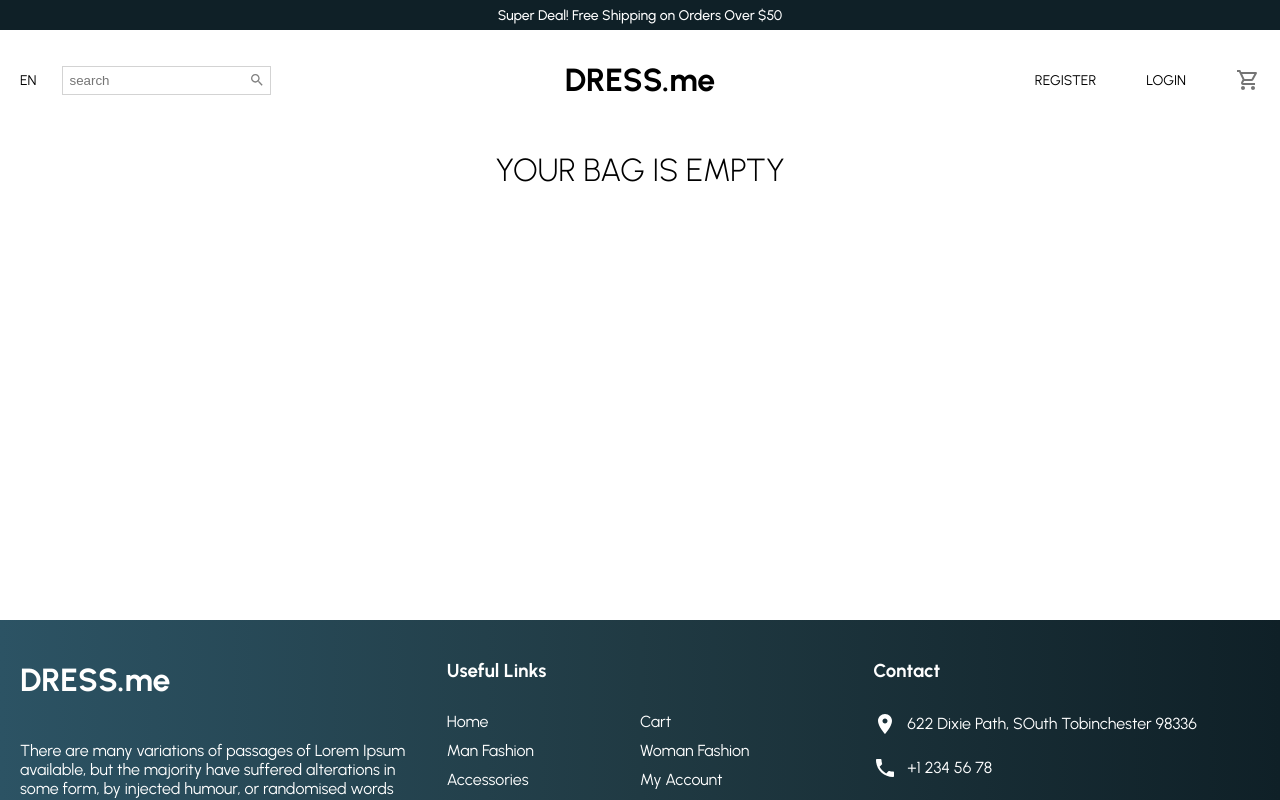
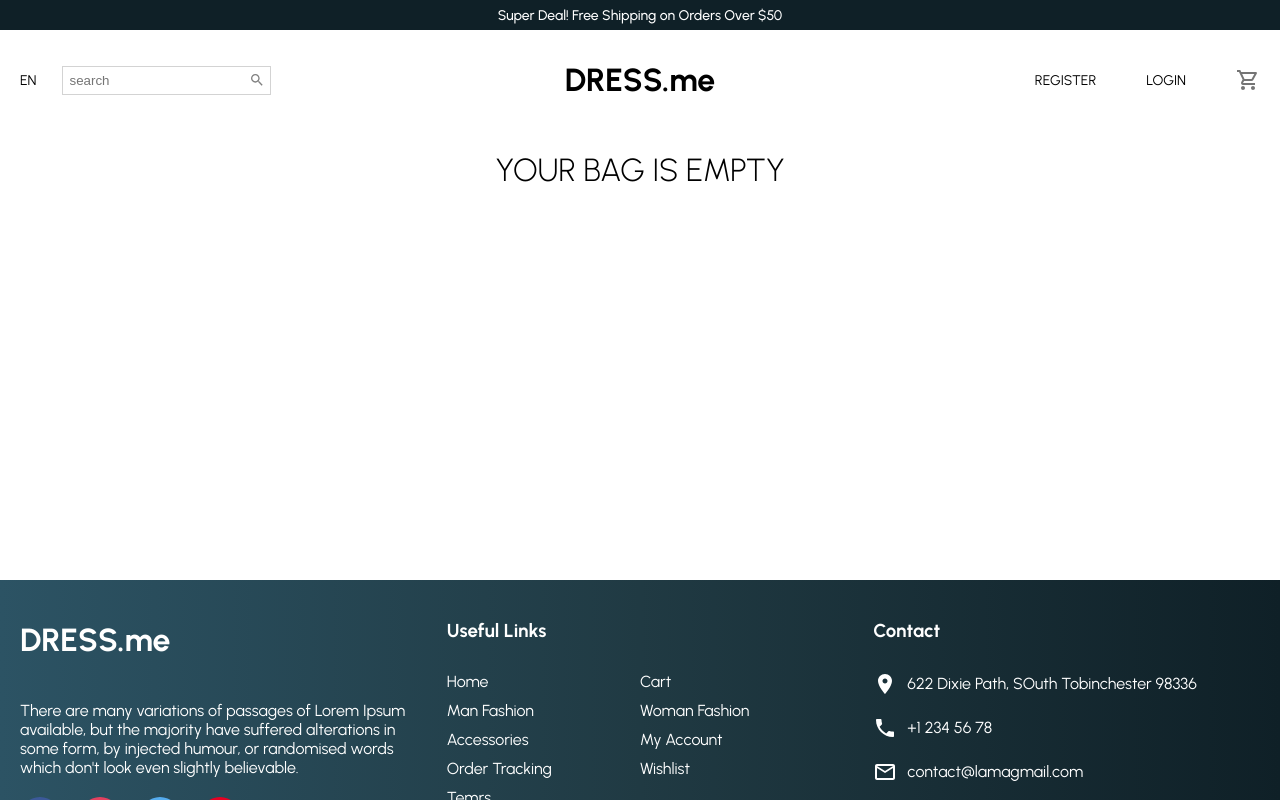
Before and after one commit to Roberto-1998/react-ecommerce, a React (Create React App) app: page /cart in a window 1280 px wide. Shown: the top 800 px of the page. Built offline with nearby package versions, Linux system fonts and the light colour scheme; grey boxes are pictures that could not be loaded.

Commit message:
[add] changes to production

```diff
--- a/public/index.html
+++ b/public/index.html
@@ -11,6 +11,7 @@
 
     <link rel="shortcut icon" href="./assets/images/store.png" type="image/x-icon">
 
+
     <link href="https://fonts.googleapis.com/css2?family=Urbanist:ital,wght@0,100;0,200;0,300;0,400;0,500;0,600;0,700;0,800;0,900;1,100;1,200;1,300;1,400;1,500;1,600;1,700;1,800;1,900&display=swap" rel="stylesheet">
 
     <link rel="manifest" href="%PUBLIC_URL%/manifest.json" />
--- a/src/pages/Cart/Cart.jsx
+++ b/src/pages/Cart/Cart.jsx
@@ -39,7 +39,7 @@ const Cart = () => {
   const navigate = useNavigate();
 
   return (
-    <Container>
+    <Container isEmpty={!cart.products.length > 0}>
       {cart.products.length > 0 ? (
         <Wrapper>
           <Title>YOUR BAG</Title>
--- a/src/pages/Cart/Cart.styled.jsx
+++ b/src/pages/Cart/Cart.styled.jsx
@@ -2,7 +2,7 @@ import styled from "styled-components";
 import { mobile } from "../../responsive";
 
 export const Container = styled.div`
-  height: 55vh;
+  height: ${(props) => (props.isEmpty === true ? "50vh" : "auto")};
 `;
 
 export const Wrapper = styled.div`
```
